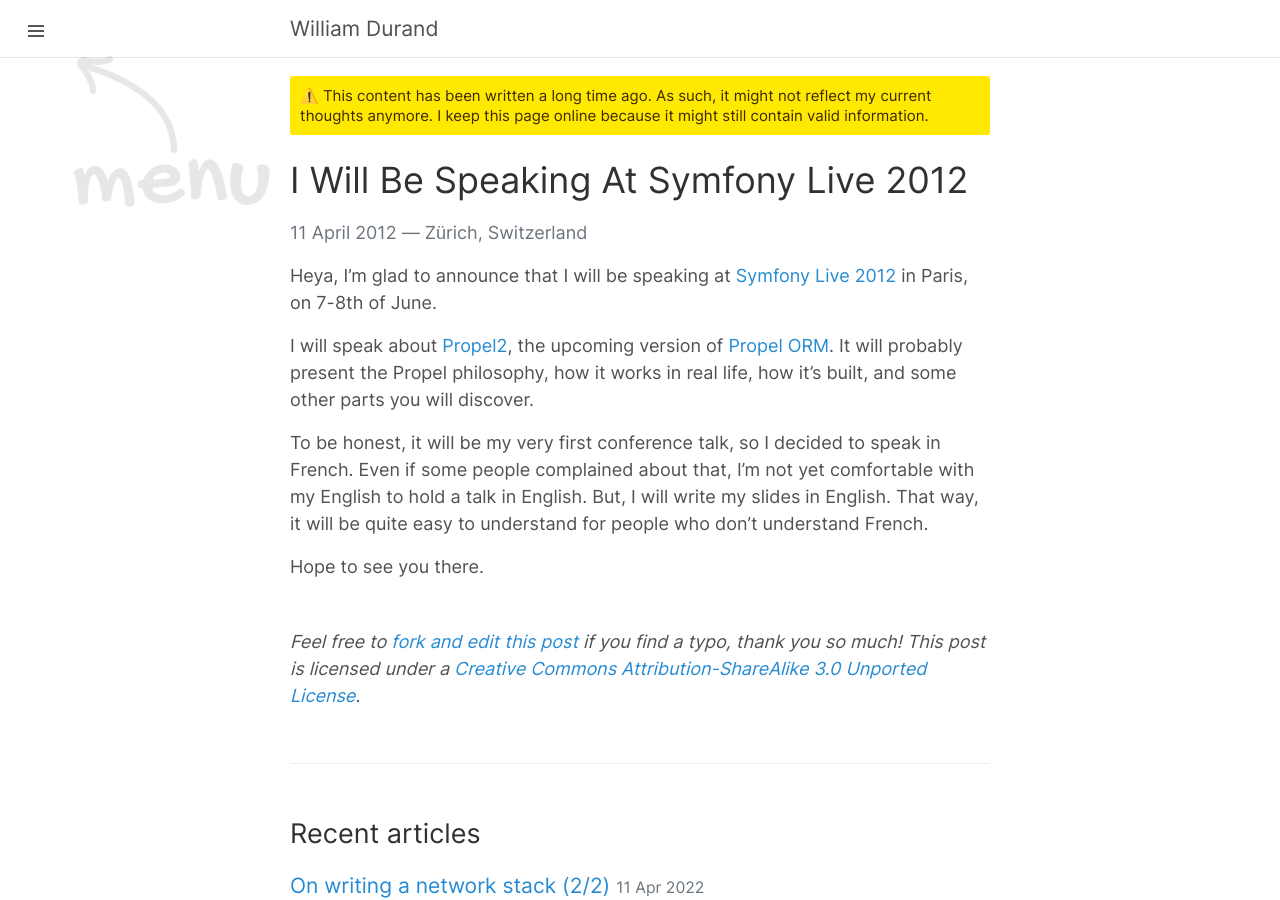
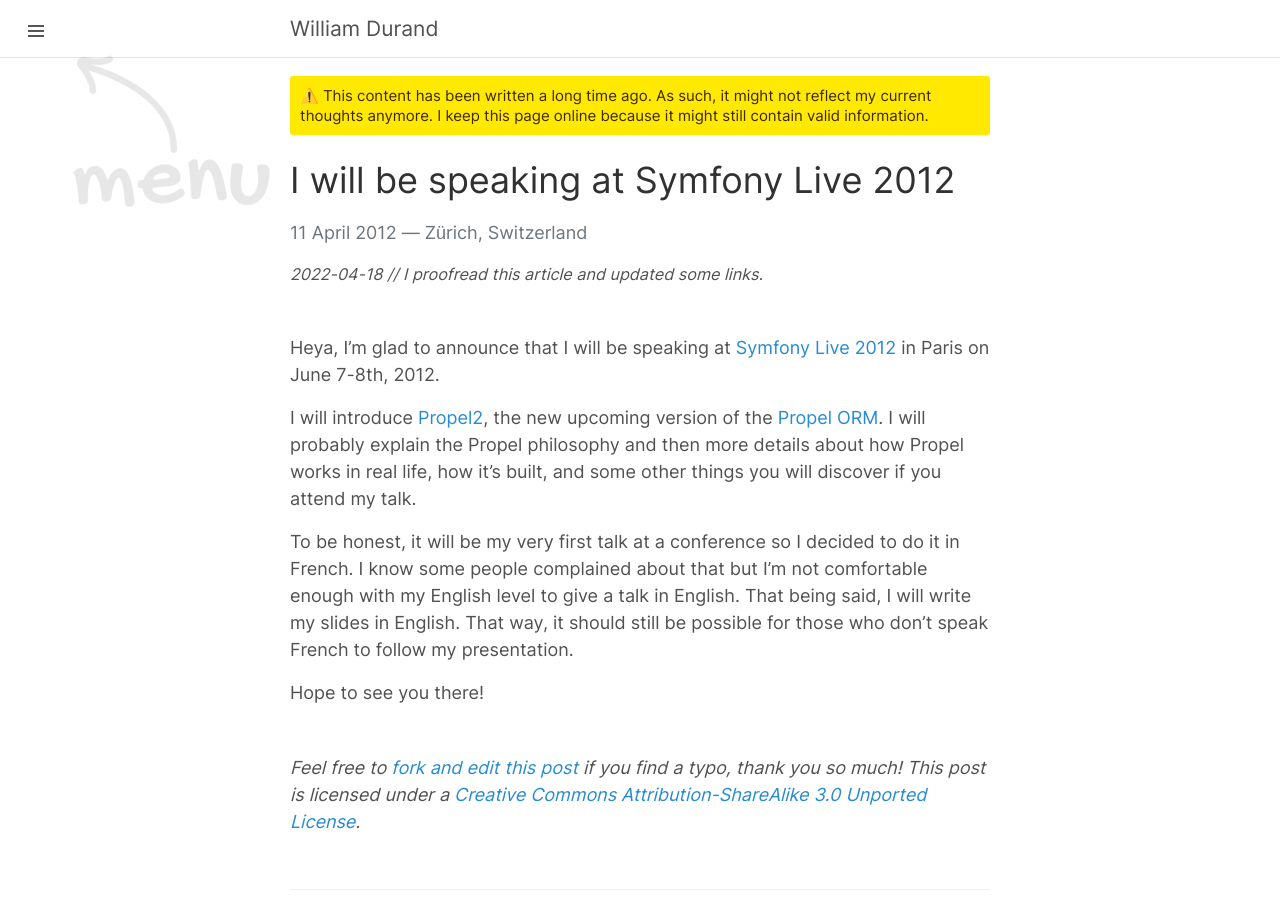
Before and after one commit to willdurand/willdurand.github.io, a Jekyll site: the page built from _posts/2012-04-11-i-will-be-speaking-at-symfony-live-2012.md, in a window 1280 px wide and 900 px high. Built offline with Jekyll 4.4.1, drawn with Linux system fonts in a browser that asks for light colours.

Commit message:
proofread article sflive

```diff
--- a/_posts/2012-04-11-i-will-be-speaking-at-symfony-live-2012.md
+++ b/_posts/2012-04-11-i-will-be-speaking-at-symfony-live-2012.md
@@ -1,16 +1,28 @@
 ---
 layout: post
-title: "I Will Be Speaking At Symfony Live 2012"
+title: "I will be speaking at Symfony Live 2012"
 location: Zürich, Switzerland
+updates:
+  - date: 2022-04-18
+    content: I proofread this article and updated some links.
 ---
 
-Heya, I'm glad to announce that I will be speaking at [Symfony Live 2012](http://paris2012.live.symfony.com/) in Paris, on 7-8th of June.
+Heya, I'm glad to announce that I will be speaking at [Symfony Live 2012][sf-live]
+in Paris on June 7-8th, 2012.
 
-I will speak about [Propel2](http://github.com/propelorm/Propel2), the upcoming version of [Propel ORM](http://www.propelorm.org).
-It will probably present the Propel philosophy, how it works in real life, how it's built, and some other parts you will discover.
+I will introduce [Propel2][], the new upcoming version of the [Propel ORM][].
+I will probably explain the Propel philosophy and then more details about how
+Propel works in real life, how it's built, and some other things you will discover
+if you attend my talk.
 
-To be honest, it will be my very first conference talk, so I decided to speak in French.
-Even if some people complained about that, I'm not yet comfortable with my English to hold a talk in English.
-But, I will write my slides in English. That way, it will be quite easy to understand for people who don't understand French.
+To be honest, it will be my very first talk at a conference so I decided to do it
+in French. I know some people complained about that but I'm not comfortable enough
+with my English level to give a talk in English. That being said, I will write my
+slides in English. That way, it should still be possible for those who don't speak
+French to follow my presentation.
 
-Hope to see you there.
+Hope to see you there!
+
+[propel2]: https://github.com/propelorm/Propel2
+[propel orm]: http://propelorm.org/
+[sf-live]: https://live.symfony.com/
```
